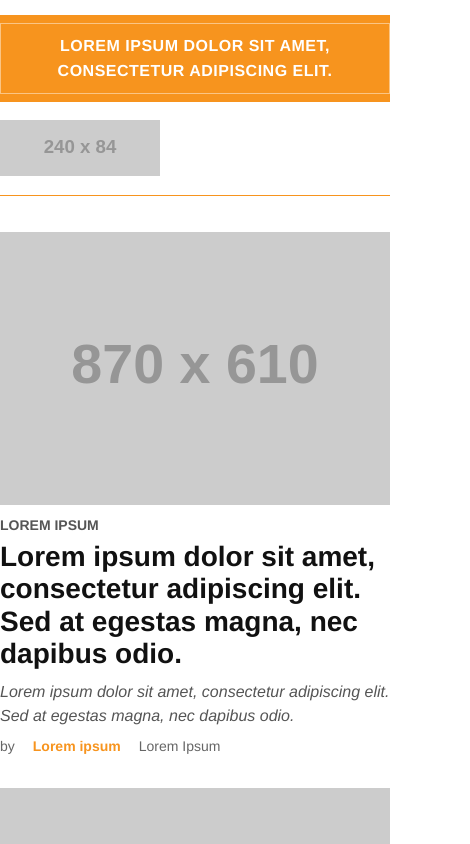
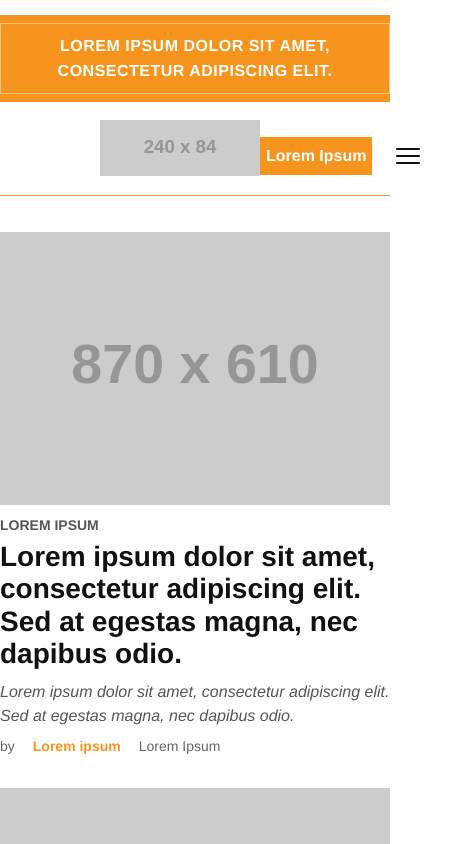
Before and after one commit to sorin031204/ProgettoPPMSorinEnache, a plain HTML site: page index.html in a window 390 px wide. Shown: the top 844 px of the page, 470 px wide, since content can reach past the window. Drawn offline with Linux system fonts and the light colour scheme; placeholder pictures from the web are drawn by us.

Commit message:
ultime modifiche al codice , revisionamento del menù

```diff
--- a/index.html
+++ b/index.html
@@ -59,6 +59,17 @@
           <a href="#" class="support-btn">lorem</a>
           <a href="#" class="event-btn">Lorem Ipsum</a>
           <a href="#" class="search-btn" aria-label="Search"><i class="fa-solid fa-magnifying-glass"></i></a>
+        </div>
+
+        <div id="mobile-buttons">
+          <a href="#" class="mobile-support-btn">Lorem Ipsum</a>
+
+          <button type="button" class="mobile-menu-btn" aria-label="Open-menu">
+            <span></span>
+            <span></span>
+            <span></span>
+          </button>
+        </div>
       </div>
     </div>
 
--- a/style.css
+++ b/style.css
@@ -167,17 +167,56 @@ body {
   opacity: 0.7;
 }
 
+#mobile-buttons {
+  display: none;
+  justify-content: flex-end;
+  align-items: center;
+  gap: 24px;
+  padding: 12px 0 0;
+}
+
+.mobile-support-btn {
+  display: inline-flex;
+  align-items: center;
+  justify-content: center;
+  padding: 10px 6px;
+  background: #f7941e;
+  color: #ffffff;
+  text-decoration: none;
+  font-weight: 800;
+  white-space: nowrap;
+}
+
+.mobile-menu-btn {
+  border: none;
+  background: transparent;
+  padding: 0;
+  display: inline-flex;
+  flex-direction: column;
+  justify-content: center;
+  gap: 5px;
+  cursor: pointer;
+}
+
+.mobile-menu-btn span {
+  display: block;
+  width: 24px;
+  height: 2px;
+  background: #111111;
+  border-radius: 1px;
+}
+
 @media (max-width: 1200px) {
-  #social {
-    display: none;
-  }
-
+  #social,
   #help {
     display: none;
   }
 
   #mobile-buttons {
     display: flex;
+    order: 2;
+    justify-self: end;
+    padding-right: 50px;
   }
 
   #top-header {
@@ -187,11 +226,7 @@ body {
   #foto-logo {
     order: 1;
     justify-self: start;
-  }
-
-  #mobile-buttons {
-    order: 2;
-    justify-self: end;
+    padding-left: 100px;
   }
 
   #social {
```
Lines whose indentation alone changed are shown as unchanged.
